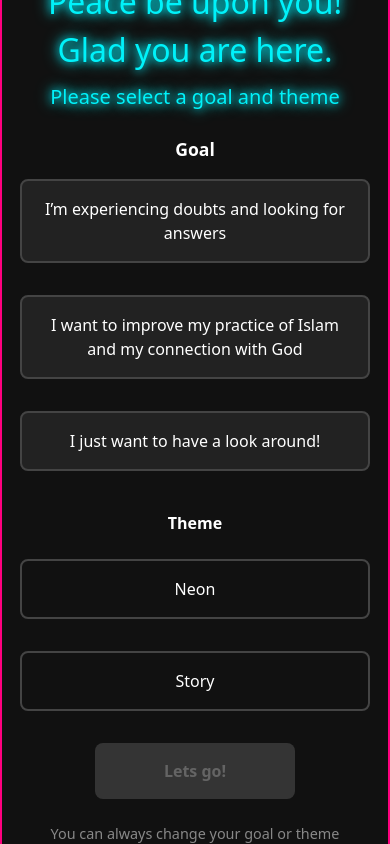
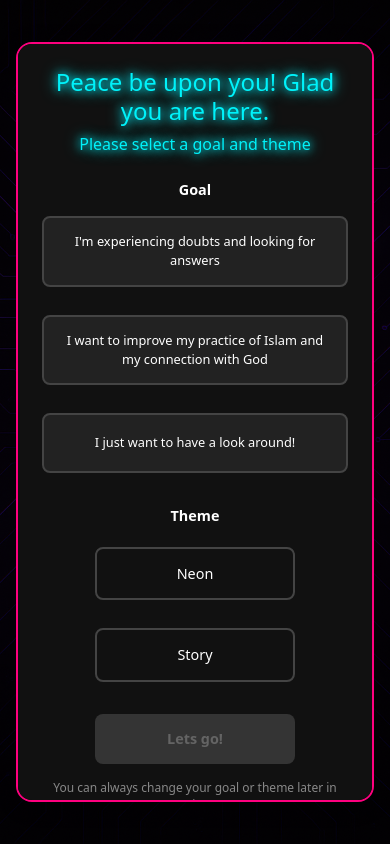
Before and after one commit to thomasderegt/wheel-of-islam-frontend, a React (Create React App) app: page / in a window 390 px wide. Built offline with nearby package versions, Linux system fonts and the light colour scheme; a web font is replaced by a local one.

Commit message:
Restore goal-based wheel functionality and fix OnboardingModal responsiveness

```diff
--- a/src/components/OnboardingModal.js
+++ b/src/components/OnboardingModal.js
@@ -11,17 +11,22 @@ const modalStyle = {
   alignItems: 'center',
   justifyContent: 'center',
   zIndex: 1000,
+  padding: '1rem',
 };
 
 const cardStyle = {
   background: '#111',
   borderRadius: '16px',
-  padding: '2rem',
-  minWidth: '340px',
+  padding: '1.5rem',
+  width: '100%',
+  maxWidth: '500px',
+  minWidth: '280px',
   boxShadow: '0 4px 24px rgba(0,0,0,0.25)',
   textAlign: 'center',
   color: '#fff',
   border: '2px solid #FF007F',
+  maxHeight: '90vh',
+  overflowY: 'auto',
 };
 
 const buttonStyle = {
@@ -29,22 +34,26 @@ const buttonStyle = {
   alignItems: 'center',
   gap: '0.75rem',
   width: '100%',
-  padding: '1rem',
+  padding: '0.875rem',
   margin: '0.5rem 0',
   border: 'none',
   borderRadius: '8px',
   background: '#222',
   color: '#fff',
-  fontSize: '1rem',
+  fontSize: '0.9rem',
   cursor: 'pointer',
   transition: 'background 0.2s, border 0.2s',
+  wordWrap: 'break-word',
+  textAlign: 'center',
+  justifyContent: 'center',
 };
 
-const icons = [
-  '❓', // Doubts
-  '❤️', // Improve practice
-  '👁️', // Just looking
-];
+// Icons for different goals (currently unused but kept for future use)
+// const icons = [
+//   '❓', // Doubts
+//   '❤️', // Improve practice
+//   '👁️', // Just looking
+// ];
 
 const themeOptions = [
   { key: 'neon', label: 'Neon', color: '#FF007F' },
@@ -52,7 +61,7 @@ const themeOptions = [
 ];
 
 const goalOptions = [
-  { key: 'doubts', label: 'I’m experiencing doubts and looking for answers' },
+  { key: 'doubts', label: 'I\'m experiencing doubts and looking for answers' },
   { key: 'improve', label: 'I want to improve my practice of Islam and my connection with God' },
   { key: 'explore', label: 'I just want to have a look around!' },
 ];
@@ -66,25 +75,53 @@ export default function OnboardingModal({ open, onSelect, onThemeChange, selecte
   return (
     <div style={modalStyle}>
       <div style={cardStyle}>
-        <h2 style={{ marginBottom: '0.5rem', color: '#00f2fa', textShadow: '0 0 8px #00f2fa, 0 0 16px #00f2fa', fontSize: '2rem' }}>Peace be upon you! Glad you are here.</h2>
-        <p style={{ marginBottom: '1.5rem', color: '#00f2fa', textShadow: '0 0 8px #00f2fa, 0 0 16px #00f2fa', fontSize: '1.25rem' }}>Please select a goal and theme</p>
-        <div style={{ color: '#fff', fontWeight: 'bold', marginBottom: '0.5rem', fontSize: '1.1rem' }}>Goal</div>
-        <div style={{ display: 'flex', flexDirection: 'column', gap: '1rem', marginBottom: '2rem', alignItems: 'center' }}>
+        <h2 style={{
+          marginBottom: '0.5rem',
+          color: '#00f2fa',
+          textShadow: '0 0 8px #00f2fa, 0 0 16px #00f2fa',
+          fontSize: 'clamp(1.5rem, 4vw, 2rem)',
+          lineHeight: '1.2'
+        }}>
+          Peace be upon you! Glad you are here.
+        </h2>
+        <p style={{
+          marginBottom: '1.5rem',
+          color: '#00f2fa',
+          textShadow: '0 0 8px #00f2fa, 0 0 16px #00f2fa',
+          fontSize: 'clamp(1rem, 3vw, 1.25rem)',
+          lineHeight: '1.3'
+        }}>
+          Please select a goal and theme
+        </p>
+        <div style={{
+          color: '#fff',
+          fontWeight: 'bold',
+          marginBottom: '0.5rem',
+          fontSize: 'clamp(0.9rem, 2.5vw, 1.1rem)'
+        }}>
+          Goal
+        </div>
+        <div style={{
+          display: 'flex',
+          flexDirection: 'column',
+          gap: '0.75rem',
+          marginBottom: '1.5rem',
+          alignItems: 'center'
+        }}>
           {goalOptions.map(opt => (
             <button
               key={opt.key}
               style={{
                 ...buttonStyle,
-                width: '350px',
-                maxWidth: '90vw',
-                justifyContent: 'center',
-                alignItems: 'center',
-                flexDirection: 'row',
+                width: '100%',
+                maxWidth: '400px',
+                minHeight: '60px',
                 border: selectedGoal === opt.key ? '2px solid #00f2fa' : '2px solid #444',
                 background: selectedGoal === opt.key ? '#222b' : '#222',
                 boxShadow: selectedGoal === opt.key ? '0 0 8px 2px #00f2fa' : 'none',
                 fontWeight: selectedGoal === opt.key ? 'bold' : 'normal',
                 transition: 'all 0.2s',
+                fontSize: 'clamp(0.8rem, 2.5vw, 1rem)',
               }}
               onClick={() => setSelectedGoal(opt.key)}
               onMouseEnter={e => e.currentTarget.style.background = '#333'}
@@ -94,8 +131,22 @@ export default function OnboardingModal({ open, onSelect, onThemeChange, selecte
             </button>
           ))}
         </div>
-        <div style={{ margin: '2rem 0 1rem', color: '#fff', fontWeight: 'bold' }}>Theme</div>
-        <div style={{ display: 'flex', justifyContent: 'center', flexDirection: 'column', alignItems: 'center', gap: '1rem', marginBottom: '1.5rem' }}>
+        <div style={{
+          margin: '1.5rem 0 0.75rem',
+          color: '#fff',
+          fontWeight: 'bold',
+          fontSize: 'clamp(0.9rem, 2.5vw, 1.1rem)'
+        }}>
+          Theme
+        </div>
+        <div style={{
+          display: 'flex',
+          justifyContent: 'center',
+          flexDirection: 'column',
+          alignItems: 'center',
+          gap: '0.75rem',
+          marginBottom: '1.5rem'
+        }}>
           {themeOptions.map(opt => {
             const isNeon = opt.key === 'neon';
             const isSelected = localTheme === opt.key;
@@ -114,17 +165,16 @@ export default function OnboardingModal({ open, onSelect, onThemeChange, selecte
                 key={opt.key}
                 style={{
                   ...buttonStyle,
-                  width: '350px',
-                  maxWidth: '90vw',
-                  justifyContent: 'center',
-                  alignItems: 'center',
-                  flexDirection: 'row',
+                  width: '100%',
+                  maxWidth: '200px',
+                  minHeight: '50px',
                   border,
                   background,
                   boxShadow,
                   fontWeight: isSelected ? 'bold' : 'normal',
                   color: '#fff',
                   transition: 'all 0.2s',
+                  fontSize: 'clamp(0.9rem, 2.5vw, 1rem)',
                 }}
                 onClick={() => {
                   setLocalTheme(opt.key);
@@ -151,8 +201,9 @@ export default function OnboardingModal({ open, onSelect, onThemeChange, selecte
         <button
           style={{
             ...buttonStyle,
-            width: '200px',
-            margin: '1.5rem auto 0',
+            width: '100%',
+            maxWidth: '200px',
+            margin: '1rem auto 0',
             background: selectedGoal && localTheme ? '#00f2fa' : '#444',
             color: selectedGoal && localTheme ? '#111' : '#888',
             border: 'none',
@@ -161,13 +212,20 @@ export default function OnboardingModal({ open, onSelect, onThemeChange, selecte
             opacity: selectedGoal && localTheme ? 1 : 0.7,
             transition: 'background 0.2s, color 0.2s, opacity 0.2s',
             display: 'block',
+            fontSize: 'clamp(0.9rem, 2.5vw, 1rem)',
+            minHeight: '50px',
           }}
           disabled={!(selectedGoal && localTheme)}
           onClick={() => onSelect(selectedGoal)}
         >
           Lets go!
         </button>
-        <p style={{ marginTop: '1.5rem', fontSize: '0.9rem', color: '#888' }}>
+        <p style={{
+          marginTop: '1rem',
+          fontSize: 'clamp(0.75rem, 2vw, 0.9rem)',
+          color: '#888',
+          lineHeight: '1.4'
+        }}>
           You can always change your goal or theme later in settings.
         </p>
       </div>
```
Also changed, not shown: src/components/WheelOfIslam.js (+105 -7 lines).
